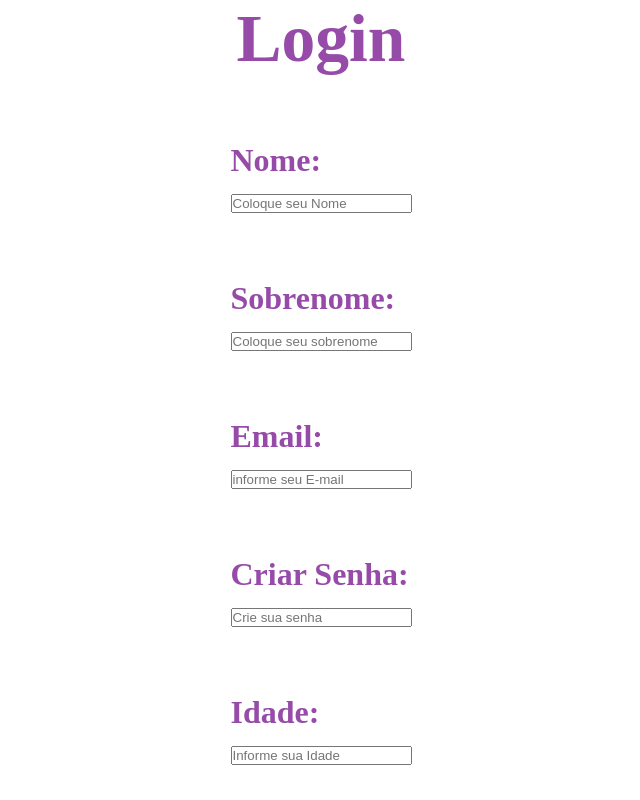
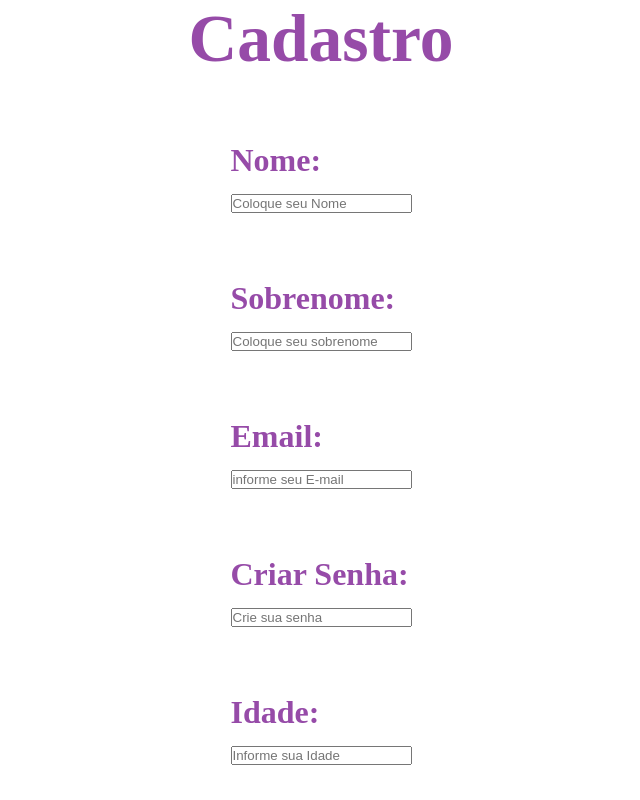
Before and after one commit to LeticiaBorges06/Projeto-M2--Hackaton, a plain HTML site: page pages/Cadastro/cadastro.html in a window 1280 px wide. Shown: the top 800 px of the page, without its empty margins (319-959 px from the left). Drawn offline with Linux system fonts and the light colour scheme.

Commit message:
fix:alterando H1

```diff
--- a/pages/Cadastro/cadastro.html
+++ b/pages/Cadastro/cadastro.html
@@ -18,7 +18,7 @@
 
  <section>
    <div class="inicio">
-    <h1>Login</h1>
+    <h1>Cadastro</h1>
    </div>
 </section>
 
```
